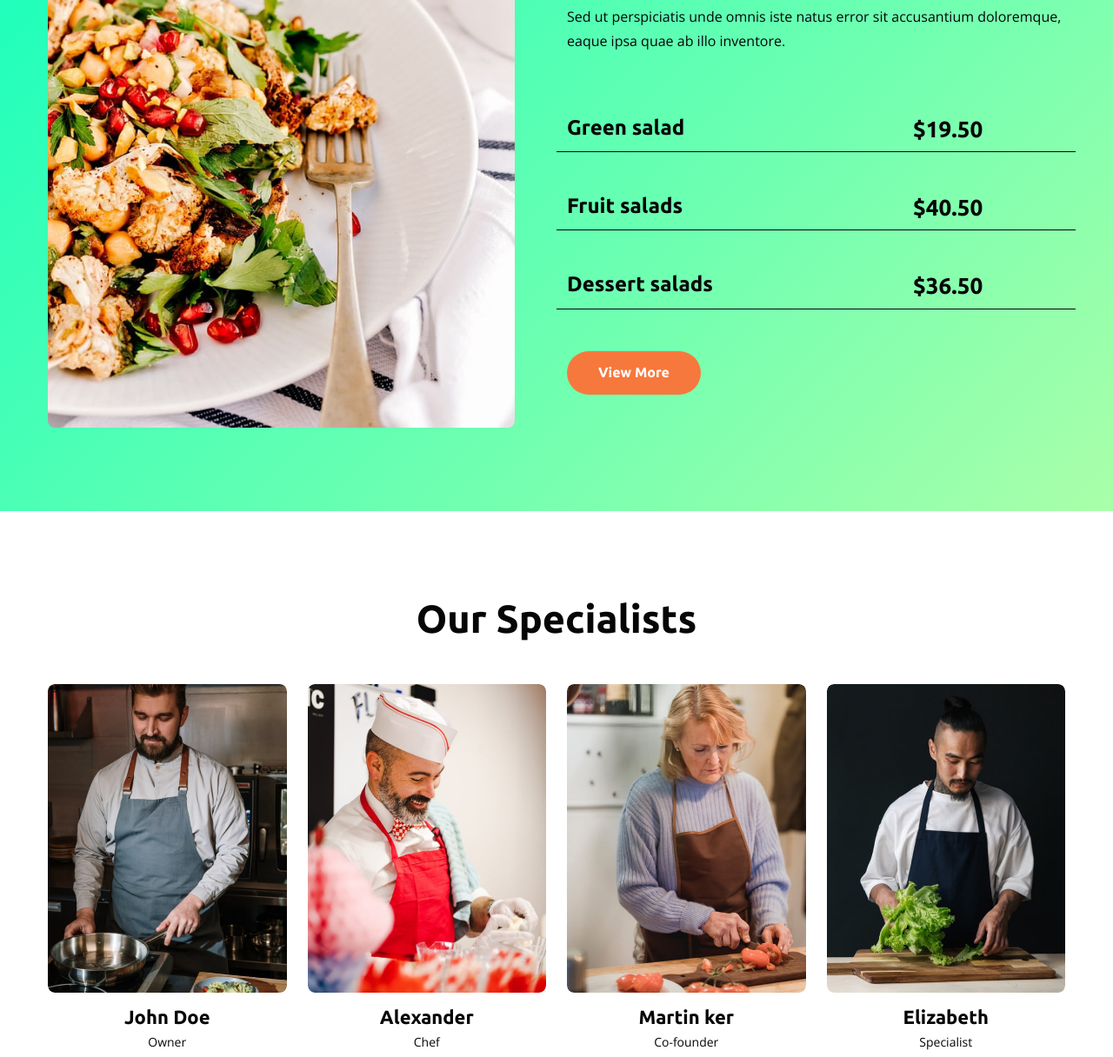
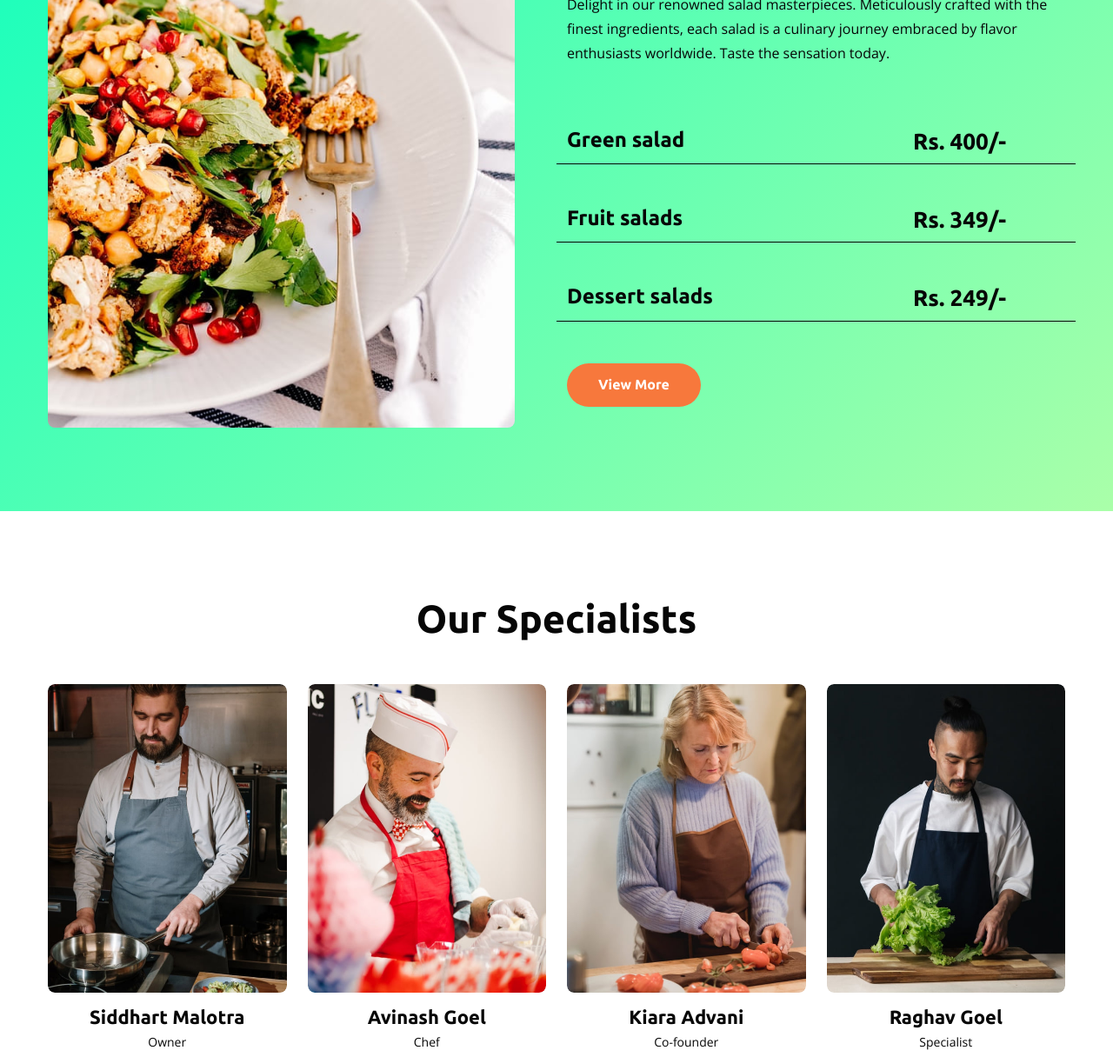
Before and after one commit to 1404Shivani/Final_Project, a plain HTML site: page about.html in a window 1280 px wide. Shown: the part 1325-2541 px from the top of the page at 87% size. Drawn offline with nearby package versions, Linux system fonts and the light colour scheme; a script that the page names is missing.

Commit message:
Update about.html

```diff
--- a/about.html
+++ b/about.html
@@ -142,8 +142,8 @@
                     <div class="section-heading mb-sm-5 mb-4">
                         <h3 class="title-style mb-2">Populars In</h3>
                         <p class="">
-                            Sed ut perspiciatis unde omnis iste natus error sit accusantium doloremque,
-                            eaque ipsa quae ab illo inventore.
+                            Delight in our renowned salad masterpieces. Meticulously crafted with the finest ingredients,
+			each salad is a culinary journey embraced by flavor enthusiasts worldwide. Taste the sensation today.
                         </p>
                     </div>
                     <div class="menu-sec mt-5 pt-md-4">
@@ -152,7 +152,7 @@
                                 <h6>Green salad</h6>
                             </div>
                             <div class="col-4 menu-item-price-home text-right">
-                                <h6>$19.50</h6>
+                                <h6>Rs. 400/-</h6>
                             </div>
                         </div>
                     </div>
@@ -162,7 +162,7 @@
                                 <h6>Fruit salads</h6>
                             </div>
                             <div class="col-4 menu-item-price-home text-right">
-                                <h6>$40.50</h6>
+                                <h6>Rs. 349/-</h6>
                             </div>
                         </div>
                     </div>
@@ -172,7 +172,7 @@
                                 <h6>Dessert salads</h6>
                             </div>
                             <div class="col-4 menu-item-price-home text-right">
-                                <h6>$36.50</h6>
+                                <h6>Rs. 249/-</h6>
                             </div>
                         </div>
                     </div>
@@ -192,7 +192,7 @@
                     <div class="column position-relative">
                         <a href="#url"><img src="assets/images/team1.jpg" alt="" class="img-fluid" /></a>
                     </div>
-                    <h4><a href="#team">John Doe</a></h4>
+                    <h4><a href="#team">Siddhart Malotra</a></h4>
 					<p>Owner</p>
                     <div class="team-info">
                         <div class="caption">
@@ -214,7 +214,7 @@
                     <div class="column position-relative">
                         <a href="#url"><img src="assets/images/team2.jpg" alt="" class="img-fluid" /></a>
                     </div>
-                    <h4><a href="#team">Alexander</a></h4>
+                    <h4><a href="#team">Avinash Goel</a></h4>
 					<p>Chef</p>
                     <div class="team-info">
                         <div class="caption">
@@ -236,7 +236,7 @@
                     <div class="column position-relative">
                         <a href="#url"><img src="assets/images/team3.jpg" alt="" class="img-fluid" /></a>
                     </div>
-                    <h4><a href="#team">Martin ker</a> </h4>
+                    <h4><a href="#team">Kiara Advani</a> </h4>
 					<p>Co-founder</p>
                     <div class="team-info">
                         <div class="caption">
@@ -258,7 +258,7 @@
                     <div class="column position-relative">
                         <a href="#url"><img src="assets/images/team4.jpg" alt="" class="img-fluid" /></a>
                     </div>
-                    <h4><a href="#team">Elizabeth</a></h4>
+                    <h4><a href="#team">Raghav Goel</a></h4>
 					<p>Specialist</p>
                     <div class="team-info">
                         <div class="caption">
@@ -289,14 +289,14 @@
                     <div class="testimonial-content">
                         <div class="testimonial">
                             <blockquote>
-                                <q>Pellen tesque libero ut justo</q>
+                                <q>Delightfully Fresh and Flavorful!</q>
                             </blockquote>
-                            <p>Lorem ipsum dolor sit amet elit. hic odio tenetur. ante ipsum primis in
-                                faucibus orci luctus et ultrices posuere,tesque libero ut justo Semper.</p>
+                            <p>I can't get enough of these salads! The ingredients are so fresh and crisp, and the flavors are perfectly balanced. Every bite feels like a burst of health and energy.
+                               The variety of toppings and dressings keeps things interesting. Definitely my go-to for a guilt-free and satisfying meal.</p>
                         </div>
                         <div class="bottom-info mt-4">
                             <div class="people-info align-self">
-                                <h3>Johnson william</h3>
+                                <h3>Priyanka Chopra</h3>
                                 <ul class="d-flex">
                                     <li><a href="#rating"><i class="fas fa-star"></i></a></li>
                                     <li><a href="#rating"><i class="fas fa-star"></i></a></li>
```
